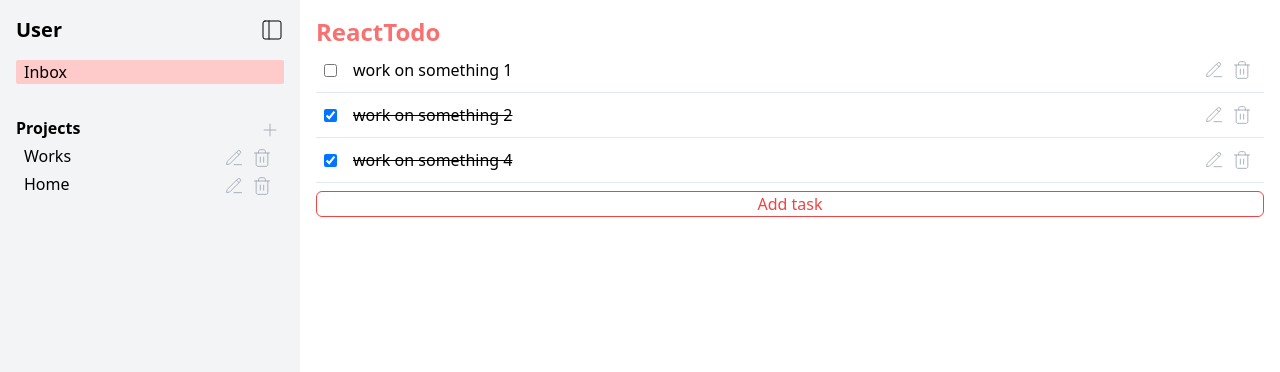
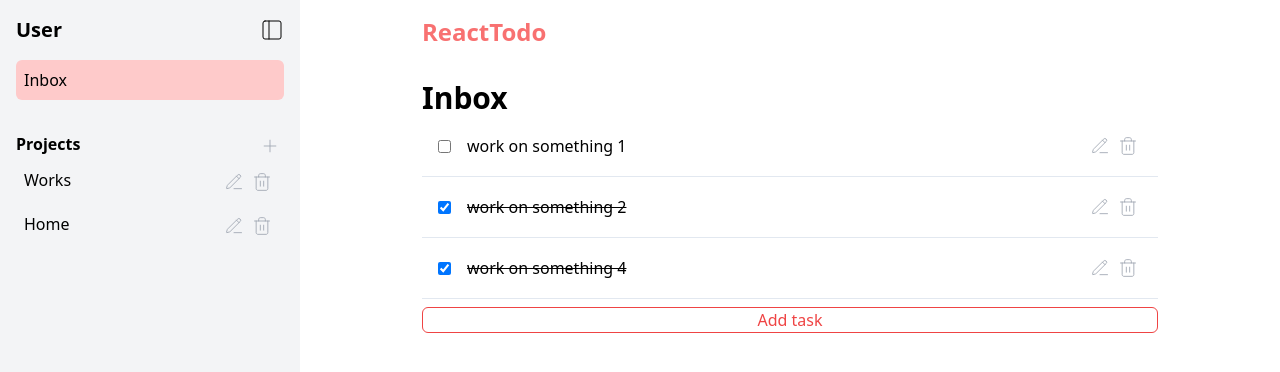
Before and after one commit to fath-nasrudin/react-todo, a React (Vite) app: page / in a window 1280 px wide. Shown: the top 372 px of the page. Built offline with nearby package versions, Linux system fonts and the light colour scheme.

Commit message:
Change some ui styles

```diff
--- a/src/App.jsx
+++ b/src/App.jsx
@@ -1,19 +1,13 @@
 import { useState } from 'react';
 import { TaskList } from './components/Task/Tasklist';
-import { Tablist } from './components/Tablist/Tablist';
-import { AddProjectForm } from './components/AddProjectForm.jsx';
-import {
-  useProjectState,
-  useProjectDispatch,
-} from './reducers/project.reducer';
-import { PlusIcon } from 'lucide-react';
 import { PanelLeftIcon } from 'lucide-react';
 import { Leftbar } from './components/Leftbar.jsx';
 import { MobileLeftbar } from './components/MobileLeftbar.jsx';
 
 const Mainbar = ({ showLeftbar, setShowLeftbar, setShowMobileLeftbar }) => {
   return (
-    <div className="flex-1 p-4">
+    <div className="flex-1 p-4 max-w-screen-md mx-auto ">
+      {/* header */}
       <div className="flex gap-4 items-center">
         {/* desktop button */}
         <button
--- a/src/components/Tablist/TablistItem.jsx
+++ b/src/components/Tablist/TablistItem.jsx
@@ -27,7 +27,7 @@ export const TablistItem = ({ item }) => {
         />
       )}
       <li
-        className={`px-2 rounded-sm  cursor-pointer ${
+        className={`p-2 rounded-md  cursor-pointer ${
           activeTab === item.id ? 'bg-red-200' : 'hover:bg-gray-200'
         } flex justify-between`}
         onClick={(e) => setActiveTab(e.target.dataset.tabid)}
--- a/src/components/Task/TaskItem.jsx
+++ b/src/components/Task/TaskItem.jsx
@@ -21,7 +21,7 @@ export const TaskItem = ({ item }) => {
         />
       )}
       {!isEdit && (
-        <li className="p-2 border-b-[1px] border-b-slate-200 flex gap-4 items-center">
+        <li className="p-4 border-b-[1px] border-b-slate-200 flex gap-4 items-center">
           <input
             type="checkbox"
             checked={item.isDone}
--- a/src/components/Task/Tasklist.jsx
+++ b/src/components/Task/Tasklist.jsx
@@ -3,14 +3,18 @@ import { useTaskState } from './../../reducers/task.reducer.jsx';
 import { TaskItem } from './TaskItem.jsx';
 import { AddTask } from './AddTask.jsx';
 import { useActiveTabState } from './../../reducers/activeTab.context.jsx';
+import { useProjectState } from '../../reducers/project.reducer.jsx';
 
 export const TaskList = () => {
   const activeTab = useActiveTabState();
   const tasks = useTaskState();
+  const projects = useProjectState();
+  const currentTab = projects.find((p) => p.id === activeTab);
 
   const filteredTasks = tasks.filter((item) => item.projectId === activeTab);
   return (
-    <div>
+    <div className="mt-8">
+      <div className="text-3xl font-bold">{currentTab.name}</div>
       <ul>
         {filteredTasks.length ? (
           filteredTasks.map((item) => <TaskItem key={item.id} item={item} />)
```
